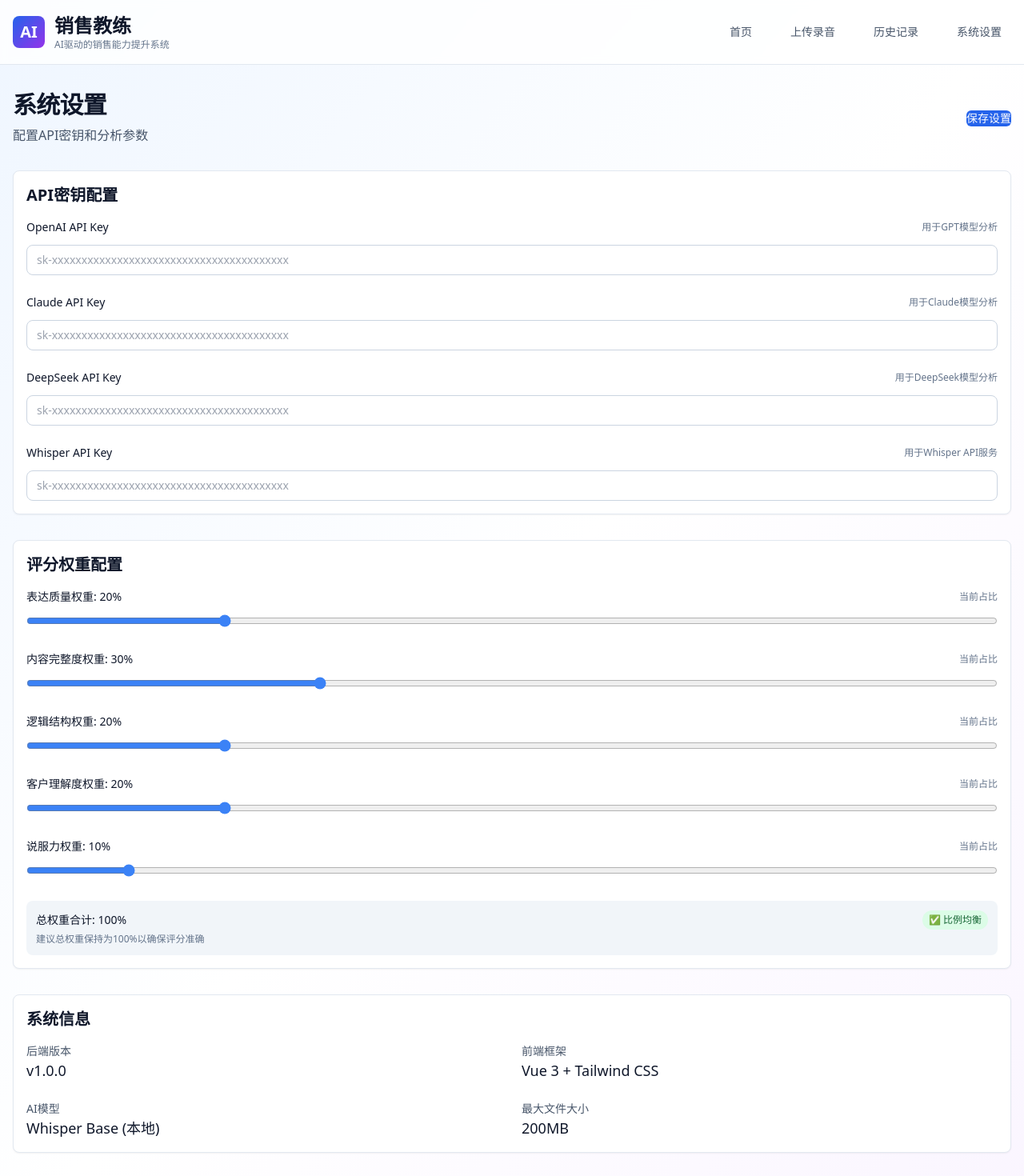
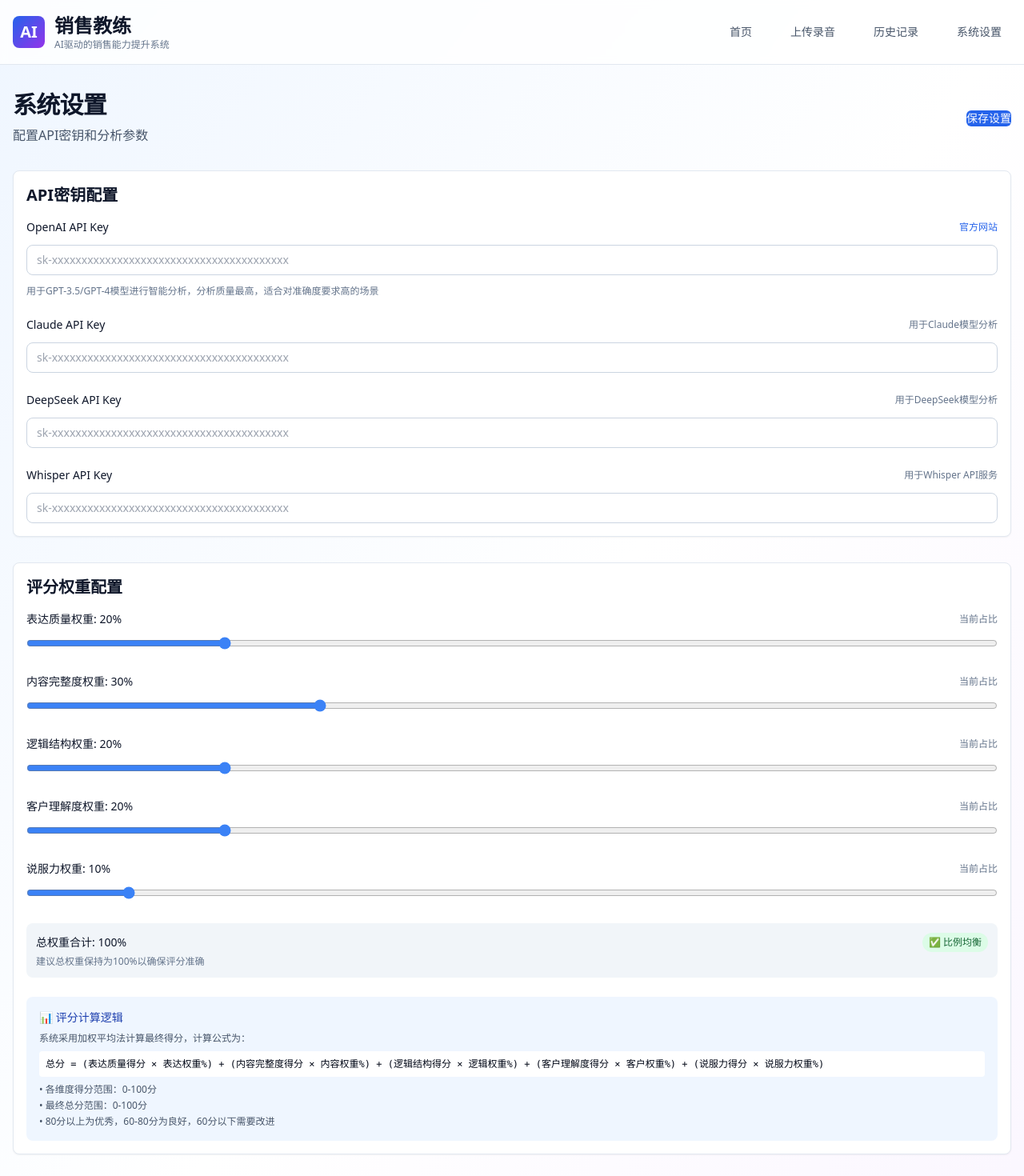
Before and after one commit to i-whimsy/sales-ai-coach, a Vue app in the folder frontend-vue/: page /settings in a window 1280 px wide. Shown: the top 1470 px of the page at 80% size. Built offline with nearby package versions, Linux system fonts and the light colour scheme; no server answers.

Commit message:
feat: 优化API配置、评分逻辑透明化、添加本地模型说明

```diff
--- a/frontend-vue/src/views/Settings.vue
+++ b/frontend-vue/src/views/Settings.vue
@@ -29,7 +29,7 @@
                 OpenAI API Key
               </label>
               <span class="text-xs text-slate-500 dark:text-slate-500">
-                用于GPT模型分析
+                <a href="https://platform.openai.com" target="_blank" class="text-blue-600 dark:text-blue-400 hover:underline">官方网站</a>
               </span>
             </div>
             <input
@@ -38,6 +38,9 @@
               placeholder="sk-xxxxxxxxxxxxxxxxxxxxxxxxxxxxxxxxxxxxxxxx"
               class="w-full rounded-lg border border-slate-300 dark:border-slate-700 bg-white dark:bg-slate-900 px-3 py-2 text-sm text-slate-900 dark:text-white"
             />
+            <p class="text-xs text-slate-500 dark:text-slate-500">
+              用于GPT-3.5/GPT-4模型进行智能分析，分析质量最高，适合对准确度要求高的场景
+            </p>
           </div>
 
           <div class="space-y-3">
@@ -215,6 +218,21 @@
               建议总权重保持为100%以确保评分准确
             </p>
           </div>
+
+          <div class="mt-4 p-4 rounded-lg bg-blue-50 dark:bg-blue-900/20">
+            <h3 class="text-sm font-medium text-blue-800 dark:text-blue-300 mb-2">📊 评分计算逻辑</h3>
+            <p class="text-xs text-slate-600 dark:text-slate-300 mb-2">
+              系统采用加权平均法计算最终得分，计算公式为：
+            </p>
+            <p class="text-xs font-mono bg-white dark:bg-slate-800 p-2 rounded mb-2">
+              总分 = (表达质量得分 × 表达权重%) + (内容完整度得分 × 内容权重%) + (逻辑结构得分 × 逻辑权重%) + (客户理解度得分 × 客户权重%) + (说服力得分 × 说服力权重%)
+            </p>
+            <div class="space-y-1 text-xs text-slate-600 dark:text-slate-300">
+              <p>• 各维度得分范围：0-100分</p>
+              <p>• 最终总分范围：0-100分</p>
+              <p>• 80分以上为优秀，60-80分为良好，60分以下需要改进</p>
+            </div>
+          </div>
         </div>
       </div>
     </div>
```
Also changed, not shown: 2 other files (tests, documents, lock files or other folders).
